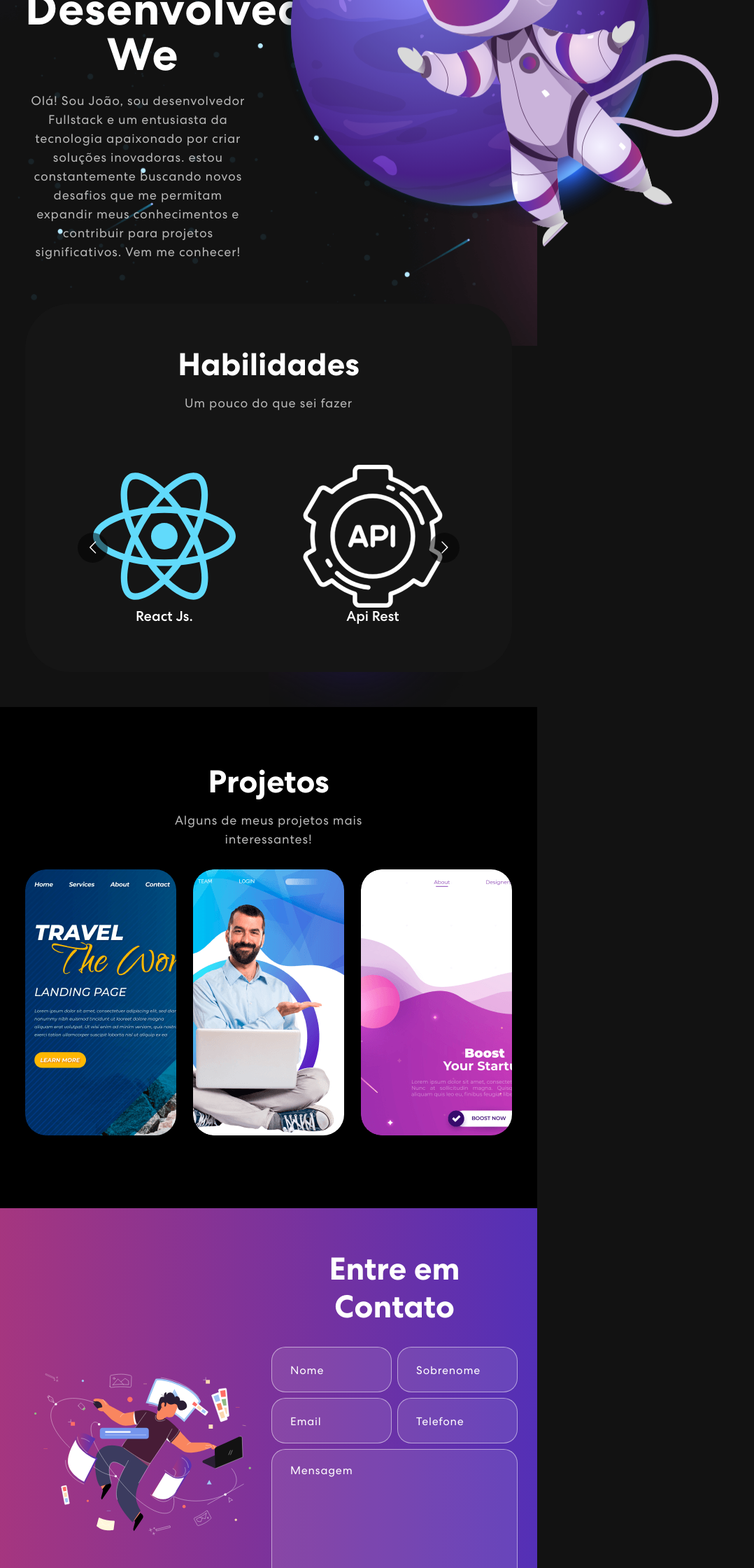
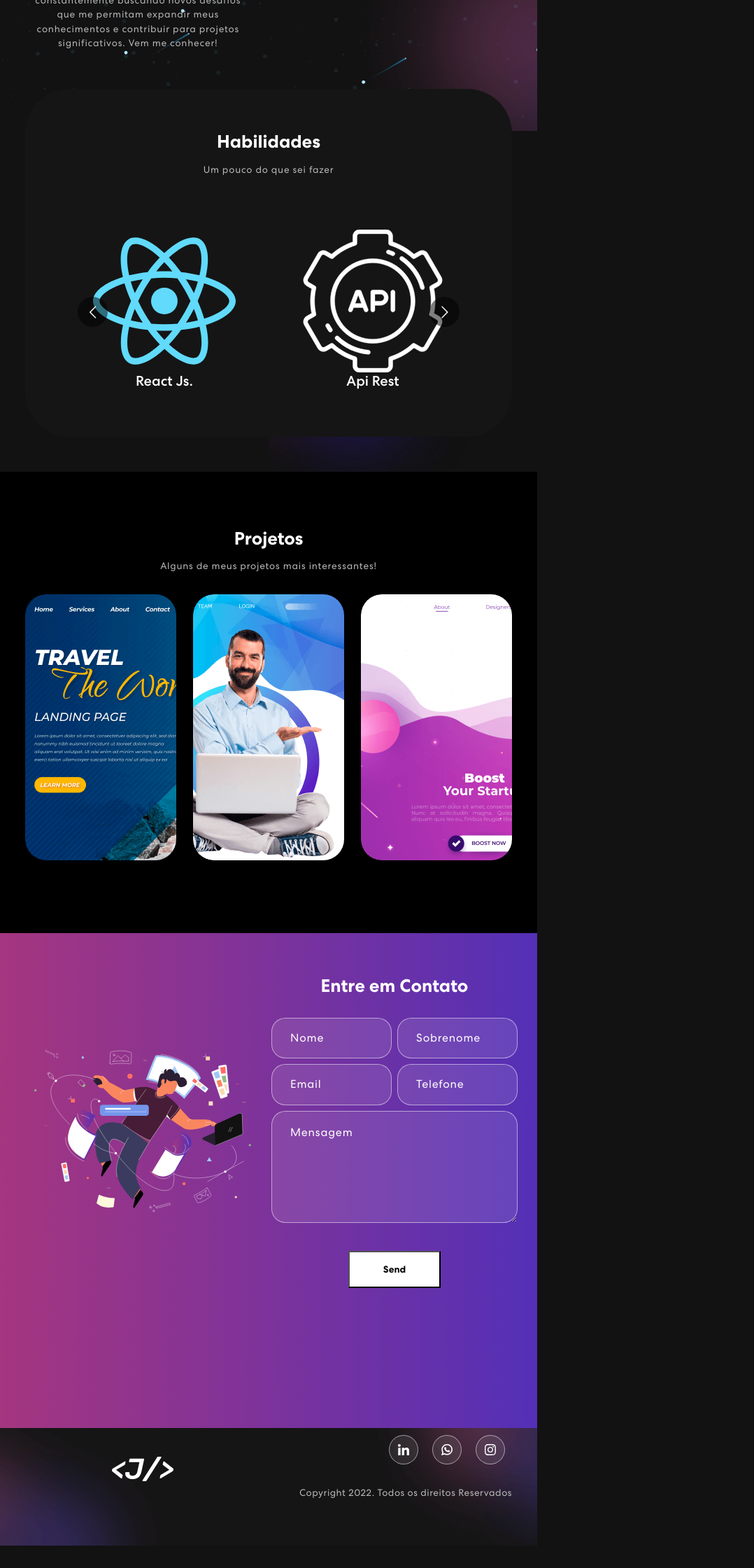
Before and after one commit to JVictor1012/My-page, a React (Create React App) app: page / in a window 768 px wide. Shown: the part 480-2720 px from the top of the page at 70% size, 1078 px wide, since content can reach past the window. After the commit the page ends 2688 px from the top, so only its background shows below. Built offline with nearby package versions, Linux system fonts and the light colour scheme.

Commit message:
responsividade

```diff
--- a/src/App.css
+++ b/src/App.css
@@ -527,69 +527,12 @@ nav.navbar .navbar-toggler[aria-expanded="true"] .navbar-toggler-icon {
   background-position: center center;
   background-size: cover;
   background-repeat: no-repeat;
+
 }
-.newsletter-bx {
-  background: #FFFFFF;
-  border-radius: 55px;
-  color: #121212;
-  padding: 85px 125px;
-  margin-bottom: 80px;
-  margin-top: -122px;
-}
-.newsletter-bx h3 {
-  font-weight: 700;
-  letter-spacing: 0.5px;
-  line-height: 1.2em;
-}
-.new-email-bx {
-  background: #fff;
-  padding: 5px;
-  border-radius: 20px;
-  position: relative;
-  z-index: 0;
-  display: flex;
-  align-items: center;
-}
-.new-email-bx::before {
-  content: "";
-  background: linear-gradient(90.21deg, #AA367C -5.91%, #4A2FBD 111.58%);
-  border-radius: 20px;
-  position: absolute;
-  z-index: -1;
-  top: -1px;
-  left: -1px;
-  bottom: -1px;
-  right: -1px;
-}
-.new-email-bx::after {
-  content: "";
-  background: #fff;
-  border-radius: 20px;
-  position: absolute;
-  z-index: -1;
-  top: 0;
-  left: 0;
-  bottom: 0;
-  right: 0;
-}
-.new-email-bx input {
-  width: 100%;
-  color: #121212;
-  font-weight: 500;
-  background: transparent;
-  border: 0;
-  padding: 0 15px;
-}
-.new-email-bx button {
-  background: linear-gradient(90.21deg, #AA367C -5.91%, #4A2FBD 111.58%);
-  padding: 20px 65px;
-  color: #fff;
-  font-weight: 500;
-  letter-spacing: 0.5px;
-  border-radius: 18px;
-}
+
 .footer img {
   width: 26%;
+  margin: 10px;
 }
 .footer p {
   font-weight: 400;
@@ -597,6 +540,10 @@ nav.navbar .navbar-toggler[aria-expanded="true"] .navbar-toggler-icon {
   color: #B8B8B8;
   letter-spacing: 0.5px;
   margin-top: 20px;
+}
+
+.footer a{
+  margin: 10px;
 }
 
 @media (prefers-reduced-motion: no-preference) {
@@ -628,3 +575,109 @@ nav.navbar .navbar-toggler[aria-expanded="true"] .navbar-toggler-icon {
     transform: rotate(360deg);
   }
 }
+
+@media (max-width: 768px) {
+  /* Font sizes for smaller screens */
+  h1, h2, h3, h4, h5, h6 {
+    font-size: calc(1em - 0.2vw);
+  }
+  .banner h1 {
+    font-size: calc(2em - 0.5vw);
+  }
+  .banner p {
+    font-size: calc(0.8em - 0.1vw);
+  }
+  .banner img{
+    display: none;
+  }
+  .banner button {
+    font-size: calc(0.8em - 0.1vw);
+  }
+  .habilidade h2 {
+    font-size: calc(1.5em - 0.3vw);
+  }
+  .habilidade p {
+    font-size: calc(0.8em - 0.1vw);
+  }
+  .project h2 {
+    font-size: calc(1.5em - 0.3vw);
+  }
+  .project p {
+    font-size: calc(0.8em - 0.1vw);
+  }
+  .contact h2 {
+    font-size: calc(1.5em - 0.3vw);
+  }
+  .contact form input,
+  .contact form textarea {
+    font-size: calc(0.8em - 0.1vw);
+  }
+  .contact form button {
+    font-size: calc(0.8em - 0.1vw);
+  }
+  .footer h3 {
+    font-size: calc(1em - 0.2vw);
+  }
+  .footer p {
+    font-size: calc(0.8em - 0.1vw);
+  }
+  .new-email-bx input {
+    font-size: calc(0.8em - 0.1vw);
+  }
+  .new-email-bx button {
+    font-size: calc(0.8em - 0.1vw);
+  }
+}
+
+@media (min-width: 768px) and (max-width: 800px) {
+  /* Font sizes for medium screens */
+  h1, h2, h3, h4, h5, h6 {
+    font-size: calc(1em - 0.1vw);
+  }
+  .banner h1 {
+    font-size: calc(2.2em - 0.4vw);
+  }
+  .banner img{
+    display: none;
+  }
+  .banner p {
+    font-size: calc(0.9em - 0.1vw);
+  }
+  .banner button {
+    font-size: calc(0.9em - 0.1vw);
+  }
+  .habilidade h2 {
+    font-size: calc(1.7em - 0.2vw);
+  }
+  .habilidade p {
+    font-size: calc(0.9em - 0.1vw);
+  }
+  .project h2 {
+    font-size: calc(1.7em - 0.2vw);
+  }
+  .project p {
+    font-size: calc(0.9em - 0.1vw);
+  }
+  .contact h2 {
+    font-size: calc(1.7em - 0.2vw);
+  }
+  .contact form input,
+  .contact form textarea {
+    font-size: calc(0.9em - 0.1vw);
+  }
+  .contact form button {
+    font-size: calc(0.9em - 0.1vw);
+  }
+  .footer h3 {
+    font-size: calc(1.1em - 0.1vw);
+  }
+  .footer p {
+    font-size: calc(0.9em - 0.1vw);
+  }
+  .new-email-bx input {
+    font-size: calc(0.9em - 0.1vw);
+  }
+  .new-email-bx button {
+    font-size: calc(0.9em - 0.1vw);
+  }
+}
--- a/src/components/Banner.jsx
+++ b/src/components/Banner.jsx
@@ -65,7 +65,7 @@ export const Banner = () => {
 
                     </Col>
                     <Col xs={12} md={6} xl={5}>
-                        <img src={headerImg} alt="header image" />
+                        <img id="imagem-banner" src={headerImg} alt="header image" />
                     </Col>
                 </Row>
             </Container>
--- a/src/components/Projetos.jsx
+++ b/src/components/Projetos.jsx
@@ -1,4 +1,4 @@
-import { Container, Row, Col, Tab, Nav } from "react-bootstrap";
+import { Container, Row, Col, Tab } from "react-bootstrap";
 import ProjectCard from "./ProjectCard";
 import projImg1 from "../assets/img/project-img1.png";
 import projImg2 from "../assets/img/project-img2.png";
@@ -61,7 +61,7 @@ export const Projetos = () =>{
                     </Col>
                 </Row>
             </Container>
-            <img className="background-image-right" src={colorSharp2}/>
+            <img className="background-image-right" src={colorSharp2} alt=""/>
         </section>
     )
 
```
